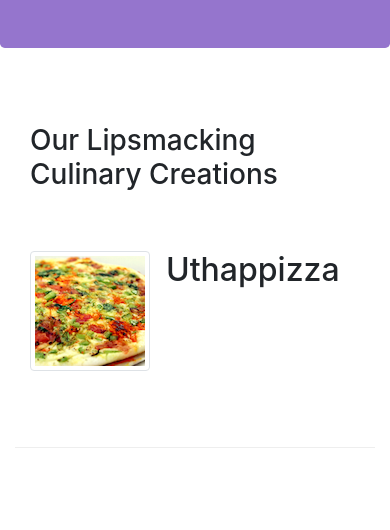
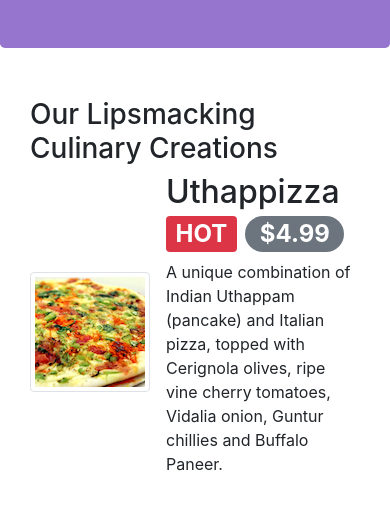
Before and after one commit to Debasnan10/BootstrapTraining, a website: page index.html in a window 390 px wide. Shown: the part 505-1035 px from the top of the page. Drawn offline with nearby package versions, Linux system fonts and the light colour scheme.

Commit message:
Alerting Users

```diff
--- a/index.html
+++ b/index.html
@@ -51,12 +51,12 @@
             <div class="col-12 col-sm-4 order-sm-last col-md-3">
                 <h3>Our Lipsmacking Culinary Creations</h3>
             </div>
-            <div class="col col-sm order-sm-first col-md">
+            <div class="col-sm col-md flex-first">
                 <div class="media">
                     <img class="d-flex mr-3 img-thumbnail align-self-center" src="img/uthappizza.png" alt="uthappizza">
                     <div class="media-body">
-                        <h2 class="mt-0">Uthappizza</h2>
-                        <p class="d-none d-sm-block">A unique combination of Indian Uthappam (pancake) and Italian pizza, topped with Cerignola olives, ripe vine cherry tomatoes, Vidalia onion, Guntur chillies and Buffalo Paneer.</p>
+                        <h2 class="mt-0">Uthappizza <span class="badge badge-danger">HOT</span> <span class="badge badge-pill badge-secondary">$4.99</span></h2>
+                        <p class="hidden-xs-down">A unique combination of Indian Uthappam (pancake) and Italian pizza, topped with Cerignola olives, ripe vine cherry tomatoes, Vidalia onion, Guntur chillies and Buffalo Paneer.</p>
                     </div>
 
                 </div>
```
